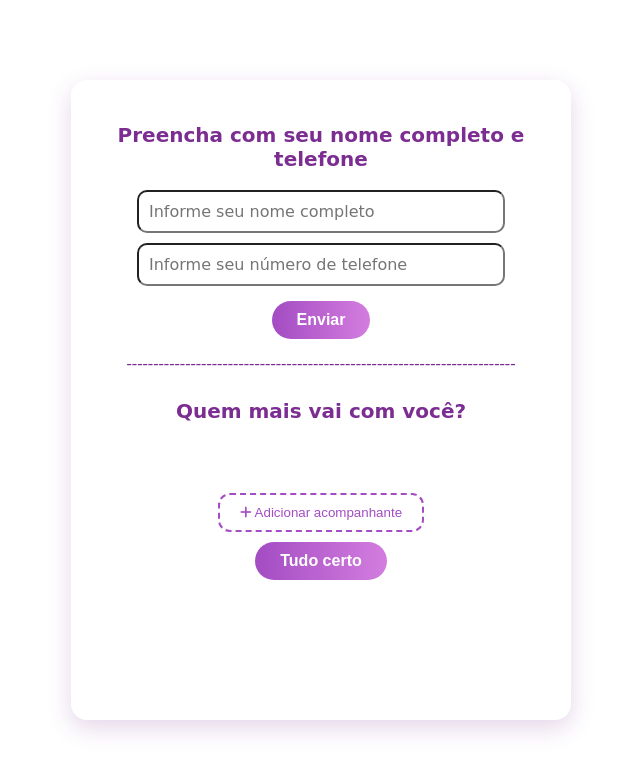
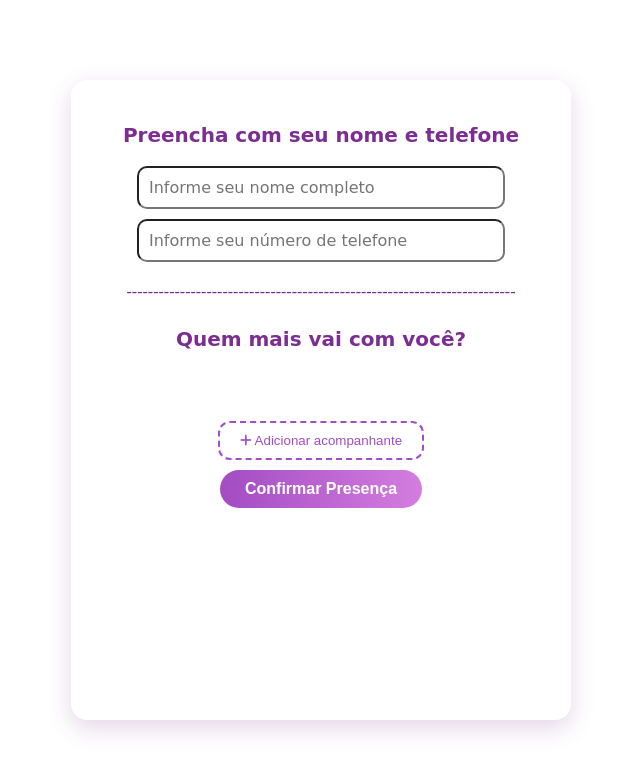
Before and after one commit to Rafael196/convite-15anos, a plain HTML site: page ConfirmacaoPrensenca.html in a window 1280 px wide. Shown: the whole page, without its empty margins (319-959 px from the left). Drawn offline with nearby package versions, Linux system fonts and the light colour scheme.

Commit message:
Update ConfirmacaoPrensenca.html

```diff
--- a/ConfirmacaoPrensenca.html
+++ b/ConfirmacaoPrensenca.html
@@ -13,11 +13,10 @@
 <body>
     <div class="container-presenca">
         <form action="">
-            <h1 class="texto-presenca">Preencha com seu nome completo e telefone</h1>
+            <h1 class="texto-presenca">Preencha com seu nome e telefone</h1>
             <input class="barra-informacao" type="text" id="nome" placeholder="Informe seu nome completo" required>
             <input class="barra-informacao" type="tel" id="telefone" placeholder="Informe seu número de telefone"
                 required>
-            <button class="botao-enviar" type="submit">Enviar</button>
         </form>
         <p>-------------------------------------------------------------------------</p>
         <h2 class="texto-presenca">Quem mais vai com você?</h2>
@@ -31,7 +30,7 @@
         </button>
 
         <button class="botao-enviar" id="btnFinalizar">
-            Tudo certo
+            Confirmar Presença
         </button>
     </div>
     <script src="https://unpkg.com/imask"></script>
```
